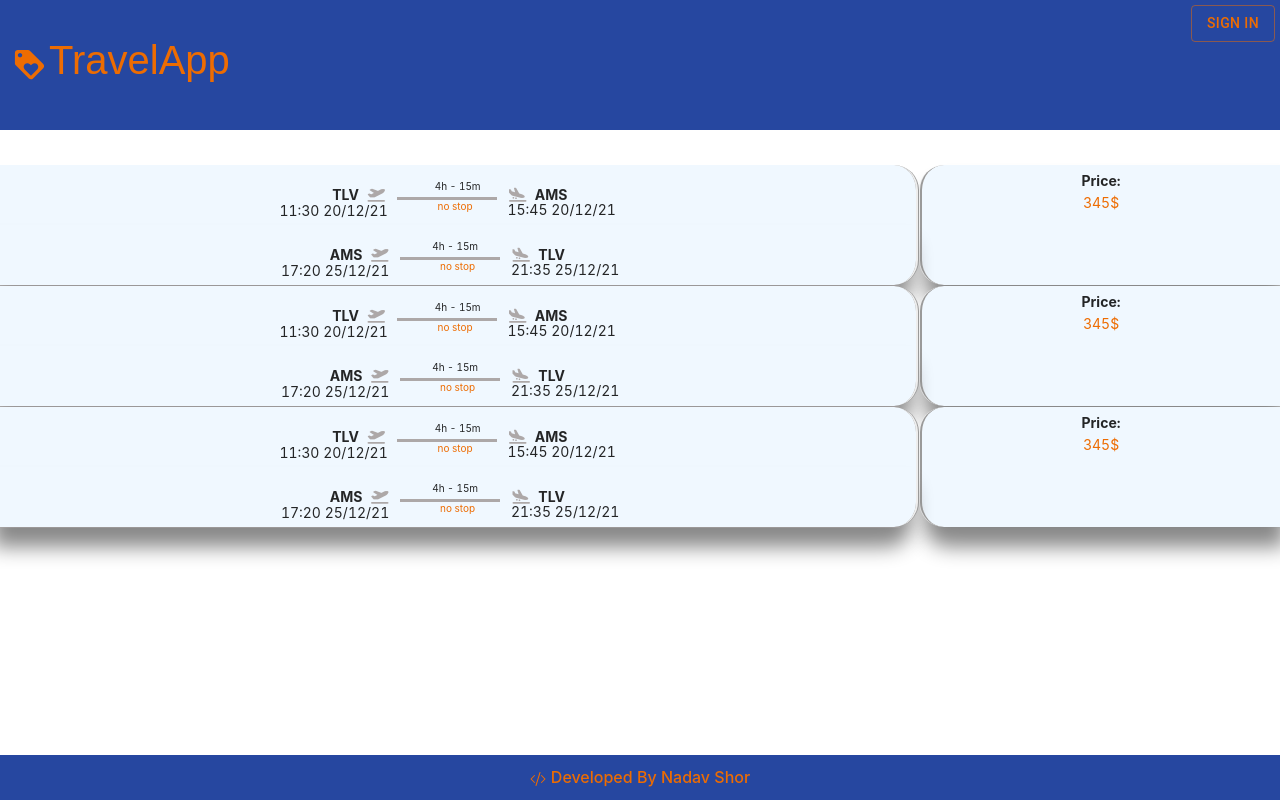
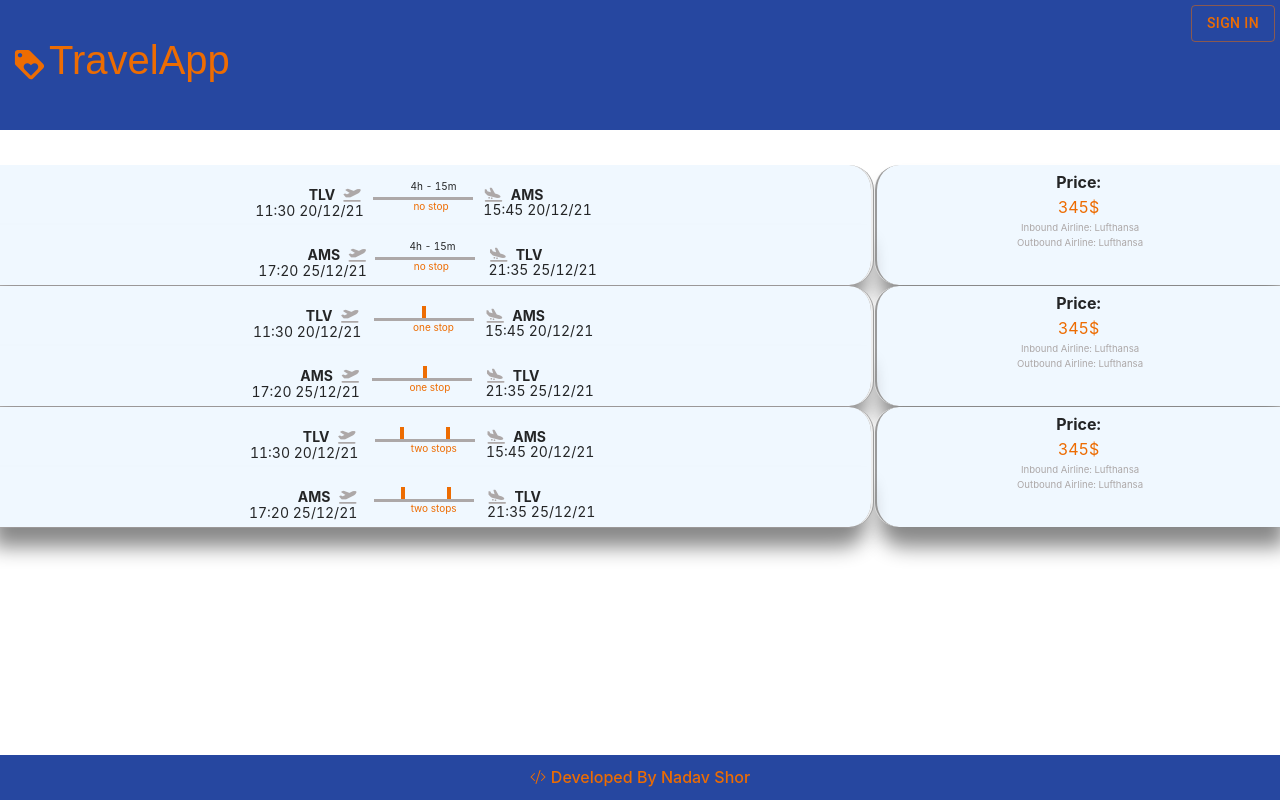
Before and after one commit to Nadav6910/TravelApp, a React (Create React App) app: page / in a window 1280 px wide. Built offline with nearby package versions, Linux system fonts and the light colour scheme; a web font is replaced by a local one.

Commit message:
added an info window for flight stops and fixed some bugs

```diff
--- a/src/pages/homepage.js
+++ b/src/pages/homepage.js
@@ -12,6 +12,11 @@ function Homepage() {
 
     const [searchWidowOpen, SetSearchWidowOpen] = useState(false)
     const [flightOffersData, SetFlightOffersData] = useState([])
+    const [infoWindowOpen, setInfoWindowOpen] = useState(false)
+    const [arrival, setArrival] = useState('')
+    const [departure, setDeparture] = useState('')
+    const [airport, setAirport] = useState('')
+    const [airline, setAirline] = useState('')
     const [NumberOfAdults, SetNumberOfAdults] = useState(2)
     // const [NumberOfChildren, SetNumberOfChildren] = useState(0)
     const [AgeOfChildArray, SetAgeOfChildArray] = useState([])
@@ -56,6 +61,62 @@ function Homepage() {
       })
     }
 
+    function OpenInfoWindow(e){
+      if (e.currentTarget.parentNode.querySelector('.vl2')){
+        if (e.currentTarget.className === 'vl'){
+          let arrival = e.currentTarget.parentNode.querySelector('.first-stop').querySelector('.arrival').textContent
+          let departure = e.currentTarget.parentNode.querySelector('.first-stop').querySelector('.departure').textContent
+          let airport = e.currentTarget.parentNode.querySelector('.first-stop').querySelector('.airport').textContent
+          let airline = e.currentTarget.parentNode.querySelector('.first-stop').querySelector('.airline').textContent
+
+          setArrival(arrival)
+          setDeparture(departure)
+          setAirport(airport)
+          setAirline(airline)
+        }
+        if (e.currentTarget.className === 'vl2'){
+          let arrival = e.currentTarget.parentNode.querySelector('.second-stop').querySelector('.arrival').textContent
+          let departure = e.currentTarget.parentNode.querySelector('.second-stop').querySelector('.departure').textContent
+          let airport = e.currentTarget.parentNode.querySelector('.second-stop').querySelector('.airport').textContent
+          let airline = e.currentTarget.parentNode.querySelector('.second-stop').querySelector('.airline').textContent
+
+          setArrival(arrival)
+          setDeparture(departure)
+          setAirport(airport)
+          setAirline(airline)
+        }
+
+      } else {
+        let arrival = e.currentTarget.parentNode.querySelector('.arrival').textContent
+        let departure = e.currentTarget.parentNode.querySelector('.departure').textContent
+        let airport = e.currentTarget.parentNode.querySelector('.airport').textContent
+        let airline = e.currentTarget.parentNode.querySelector('.airline').textContent
+
+        setArrival(arrival)
+        setDeparture(departure)
+        setAirport(airport)
+        setAirline(airline)
+      }
+
+      setInfoWindowOpen(true)
+      document.querySelector("body").classList.remove("unblurred-body")
+      document.querySelector("body").classList.add("app-body")
+    }
+
+    function CloseInfoWindow(){
+      setInfoWindowOpen(false)
+      document.querySelector("body").classList.remove("app.body")
+      document.querySelector("body").classList.add("unblurred-body")
+    }
+
+    // const oldDate = new Date("2021-04-28T13:17:31")
+    // const newDate = new Date("2021-04-29T17:09:07")
+    // const msToTime = (ms) => ({
+    //   hours: Math.trunc(ms/3600000),
+    //   minutes: Math.trunc((ms/3600000 - Math.trunc(ms/3600000))*60) + ((ms/3600000 - Math.trunc(ms/3600000))*60 % 1 !== 0 ? 1 : 0)
+    // })
+    // console.log(msToTime(Math.abs(newDate-oldDate)))
+
     return (
 
         <div className="homepage">
@@ -83,41 +144,18 @@ function Homepage() {
           </div> :
 
           <div className="offers-container">
+            <div className="info-window" style={{display: !infoWindowOpen && 'none'}}>
+                <p className="arrival-header">Arrival:<span className="arrival-info">{arrival}</span></p>
+                <p className="departure-header">Departure:<span className="departure-info">{departure}</span></p>
+                <p className="airport-header">Airport:<span className="airport-info">{airport}</span></p>
+                <p className="airline-header">Airline:<span className="airline-info">{airline}</span></p>
+            </div>
+
             {/* {flightOffersData.slice(0, 3).map(offer => {
               return <div className="flight-offer">
 
               </div>
             })} */}
-            <div className="flight-offer">
-                <div className="first-flight-container">
-                  <span className="time-origin">11:30 20/12/21</span>
-                  <span className="IATA-code-origin">TLV</span>
-                  <i className="fas fa-plane-departure"></i>
-                  <hr className="flight-line" style={{height: '3px'}}/>
-                  <i className="fas fa-plane-arrival"></i>
-                  <span className="time-destenation">15:45 20/12/21</span>
-                  <span className="IATA-code-destenation">AMS</span>
-                  <span className="flight-stops">no stop</span>
-                  <span className="flight-time">4h - 15m</span>
-                </div>
-                <div className="return-flight-container">
-                  <span className="time-origin">17:20 25/12/21</span>
-                  <span className="IATA-code-origin">AMS</span>
-                  <i className="fas fa-plane-departure"></i>
-                  <hr className="flight-line" style={{height: '3px'}}/>
-                  <i className="fas fa-plane-arrival"></i>
-                  <span className="time-destenation">21:35 25/12/21</span>
-                  <span className="IATA-code-destenation">TLV</span>
-                  <span className="flight-stops">no stop</span>
-                  <span className="flight-time">4h - 15m</span>
-                </div>
-                <div className="price-and-airline-container">
-                  <p className="price-header">Price:</p>
-                  <p className="price-number">345$</p>
-                </div>
-                <hr className="offer-devider"/>
-                <hr className="offer-devider-second"/>
-            </div>
 
             <div className="flight-offer">
                 <div className="first-flight-container">
@@ -145,37 +183,112 @@ function Homepage() {
                 <div className="price-and-airline-container">
                   <p className="price-header">Price:</p>
                   <p className="price-number">345$</p>
+                  <p className="inbound-airline">Inbound Airline: Lufthansa</p>
+                  <p className="outbound-airline">Outbound Airline: Lufthansa</p>
                 </div>
                 <hr className="offer-devider"/>
                 <hr className="offer-devider-second"/>
             </div>
 
             <div className="flight-offer">
-                <div className="first-flight-container">
+                <div div className="first-flight-container one-stop">
+                  <div style={{display: 'none'}}>
+                    <p className="arrival">123 </p>
+                    <p className="departure">123</p>
+                    <p className="airport">123</p>
+                    <p className="airline">123</p>
+                  </div>
                   <span className="time-origin">11:30 20/12/21</span>
                   <span className="IATA-code-origin">TLV</span>
                   <i className="fas fa-plane-departure"></i>
+                  <div className="vl" onMouseEnter={OpenInfoWindow} onMouseLeave={CloseInfoWindow}></div>
                   <hr className="flight-line" style={{height: '3px'}}/>
                   <i className="fas fa-plane-arrival"></i>
                   <span className="time-destenation">15:45 20/12/21</span>
                   <span className="IATA-code-destenation">AMS</span>
-                  <span className="flight-stops">no stop</span>
-                  <span className="flight-time">4h - 15m</span>
+                  <span className="flight-stops">one stop</span>
                 </div>
-                <div className="return-flight-container">
+                <div className="return-flight-container one-stop">
+                  <div style={{display: 'none'}}>
+                    <p className="arrival">abs </p>
+                    <p className="departure">abs</p>
+                    <p className="airport">abs</p>
+                    <p className="airline">abs</p>
+                  </div>
                   <span className="time-origin">17:20 25/12/21</span>
                   <span className="IATA-code-origin">AMS</span>
                   <i className="fas fa-plane-departure"></i>
+                  <div className="vl" onMouseEnter={OpenInfoWindow} onMouseLeave={CloseInfoWindow}></div>
                   <hr className="flight-line" style={{height: '3px'}}/>
                   <i className="fas fa-plane-arrival"></i>
                   <span className="time-destenation">21:35 25/12/21</span>
                   <span className="IATA-code-destenation">TLV</span>
-                  <span className="flight-stops">no stop</span>
-                  <span className="flight-time">4h - 15m</span>
+                  <span className="flight-stops">one stop</span>
                 </div>
                 <div className="price-and-airline-container">
                   <p className="price-header">Price:</p>
                   <p className="price-number">345$</p>
+                  <p className="inbound-airline">Inbound Airline: Lufthansa</p>
+                  <p className="outbound-airline">Outbound Airline: Lufthansa</p>
+                </div>
+                <hr className="offer-devider"/>
+                <hr className="offer-devider-second"/>
+            </div>
+
+            <div className="flight-offer">
+                <div className="first-flight-container two-stops">
+                  <div className="first-stop" style={{display: 'none'}}>
+                    <p className="arrival">tbs </p>
+                    <p className="departure">tbs</p>
+                    <p className="airport">tbs</p>
+                    <p className="airline">tbs</p>
+                  </div>
+                  <div className="second-stop" style={{display: 'none'}}>
+                    <p className="arrival">456 </p>
+                    <p className="departure">456</p>
+                    <p className="airport">456</p>
+                    <p className="airline">456</p>
+                  </div>
+                  <span className="time-origin">11:30 20/12/21</span>
+                  <span className="IATA-code-origin">TLV</span>
+                  <i className="fas fa-plane-departure"></i>
+                  <div className="vl" onMouseEnter={OpenInfoWindow} onMouseLeave={CloseInfoWindow}></div>
+                  <div className="vl2" onMouseEnter={OpenInfoWindow} onMouseLeave={CloseInfoWindow}></div>
+                  <hr className="flight-line" style={{height: '3px'}}/>
+                  <i className="fas fa-plane-arrival"></i>
+                  <span className="time-destenation">15:45 20/12/21</span>
+                  <span className="IATA-code-destenation">AMS</span>
+                  <span className="flight-stops">two stops</span>
+                </div>
+                <div className="return-flight-container two-stops">
+                  <div className="first-stop" style={{display: 'none'}}>
+                      <p className="arrival">ssh </p>
+                      <p className="departure">ssh</p>
+                      <p className="airport">ssh</p>
+                      <p className="airline">ssh</p>
+                    </div>
+                    <div className="second-stop" style={{display: 'none'}}>
+                      <p className="arrival">999 </p>
+                      <p className="departure">999</p>
+                      <p className="airport">999</p>
+                      <p className="airline">999</p>
+                  </div>
+                  <span className="time-origin">17:20 25/12/21</span>
+                  <span className="IATA-code-origin">AMS</span>
+                  <i className="fas fa-plane-departure"></i>
+                  <div className="vl" onMouseEnter={OpenInfoWindow} onMouseLeave={CloseInfoWindow}></div>
+                  <div className="vl2" onMouseEnter={OpenInfoWindow} onMouseLeave={CloseInfoWindow}></div>
+                  <hr className="flight-line" style={{height: '3px'}}/>
+                  <i className="fas fa-plane-arrival"></i>
+                  <span className="time-destenation">21:35 25/12/21</span>
+                  <span className="IATA-code-destenation">TLV</span>
+                  <span className="flight-stops">two stops</span>
+                </div>
+                <div className="price-and-airline-container">
+                  <p className="price-header">Price:</p>
+                  <p className="price-number">345$</p>
+                  <p className="inbound-airline">Inbound Airline: Lufthansa</p>
+                  <p className="outbound-airline">Outbound Airline: Lufthansa</p>
                 </div>
                 <hr className="offer-devider"/>
                 <hr className="offer-devider-second"/>
--- a/src/styling/footer.css
+++ b/src/styling/footer.css
@@ -19,6 +19,10 @@
     margin-top: 12px;
 }
 
+.name-and-icon-container > svg{
+    margin-bottom: 0.23rem;
+}
+
 .bi {
     color: #ED6C02;
 }
--- a/src/styling/homepage.css
+++ b/src/styling/homepage.css
@@ -1,4 +1,12 @@
 @import url('https://fonts.googleapis.com/css2?family=Source+Sans+Pro:wght@600&display=swap');
+
+.app-body > #root > .app > .homepage > .offers-container > .flight-offer > *:not(.info-window) {
+    filter: blur(2px);
+  }
+
+.unblurred-body > #root > .app > .homepage > .offers-container > .flight-offer > *:not(.info-window) {
+    filter: none;
+}
 
 i {
     color: #ada8a8;
@@ -62,7 +70,7 @@ hr {
 .first-flight-container{
     position: relative;
     height: 60px;
-    padding-left: 65px;
+    padding-left: 62px;
     background-color: aliceblue;
     border-top-right-radius: 25px;
     grid-column: 1/3;
@@ -81,12 +89,102 @@ hr {
     box-shadow: -7px 20px 20px 0px #888888;
 }
 
+.first-flight-container.one-stop{
+    padding-left: 21px;
+}
+
+.first-flight-container.two-stops{
+    padding-left: 24px;
+}
+
+.return-flight-container.two-stops{
+    padding-left: 14px;
+}
+
+.return-flight-container.one-stop{
+    padding-left: 10px;
+}
+
 .first-flight-container > .time-origin{
     left: 47px;
 }
 
+.first-flight-container.one-stop > .vl{
+    border-left: 4px solid #ED6C02;
+    height: 15px;
+    position: relative;
+    display: inline-block;
+    left: 4rem;
+    cursor: pointer;
+}
+
+.return-flight-container.one-stop > .vl{
+    border-left: 4px solid #ED6C02;
+    height: 15px;
+    position: relative;
+    display: inline-block;
+    left: 4rem;
+    cursor: pointer;
+}
+
+.first-flight-container.two-stops > .vl{
+    border-left: 4px solid #ED6C02;
+    height: 15px;
+    position: relative;
+    display: inline-block;
+    left: 2.8rem;
+    cursor: pointer;
+}
+
+.first-flight-container.two-stops > .vl2{
+    border-left: 4px solid #ED6C02;
+    height: 15px;
+    position: relative;
+    display: inline-block;
+    left: 5.4rem;
+    cursor: pointer;
+}
+
+.return-flight-container.two-stops > .vl{
+    border-left: 4px solid #ED6C02;
+    height: 15px;
+    position: relative;
+    display: inline-block;
+    left: 2.8rem;
+    cursor: pointer;
+}
+
+.return-flight-container.two-stops > .vl2{
+    border-left: 4px solid #ED6C02;
+    height: 15px;
+    position: relative;
+    display: inline-block;
+    left: 5.4rem;
+    cursor: pointer;
+}
+
+.first-flight-container.one-stop > .flight-stops{
+    right: 232px;
+}
+
+.first-flight-container.two-stops > .flight-stops{
+    right: 14.7rem;
+}
+
+.return-flight-container.two-stops > .flight-stops{
+    right: 14.4rem;
+}
+
+.return-flight-container.one-stop > .flight-stops{
+    right: 14.38rem;
+}
+
 .return-flight-container > .flight-stops{
-    right: 225px;
+    right: 14.29rem
+}
+
+.return-flight-container > .flight-line{
+    right: 0.18rem;
 }
 
 .flight-line{
@@ -173,9 +271,53 @@ hr {
     margin: 0;
     margin-top: 5px;
     font-weight: bold;
+    font-size: 1rem;
 }
 
 .price-number{
     margin: 0;
     color: #ED6C02;
+    font-size: 1rem;
 }
+
+.inbound-airline{
+    font-size: 0.6rem;
+    margin-left: 0.2rem;
+    margin-bottom: 0;
+    color: #ada8a8;
+}
+
+.outbound-airline{
+    font-size: 0.6rem;
+    margin-left: 0.2rem;
+    margin-bottom: 0;
+    color: #ada8a8;
+}
+
+.info-window{
+    position: fixed;
+    display: inline-block;
+    z-index: 1;
+    width: 15rem;
+    height: 15rem;
+    padding: 0.8rem;
+    margin: auto;
+    top: 0;
+    right: 0;
+    bottom: 0;
+    left: 0;
+    border-radius: 10px;
+    box-shadow: inset 0 0 2000px rgba(255, 255, 255, .5);
+    backdrop-filter: blur(5px);
+    background-color: rgb(206, 197, 199);
+}
+
+.arrival-header, .departure-header, .airport-header, .airline-header{
+    color: #ada8a8;
+    font-weight: bolder;
+}
+
+.arrival-info, .departure-info, .airport-info, .airline-info{
+    color:#837a7a;
+    display: block;
+}
--- a/src/styling/searchinput.css
+++ b/src/styling/searchinput.css
@@ -23,6 +23,7 @@
     overflow: hidden;
     white-space: nowrap;
     margin-right: -2.2rem;
+    margin-left: -0.02rem;
     border: 1px solid #d9d9d9;
     border-radius: 2px;
     background: #fff;
```
Also changed, not shown: src/styling/clientnumberinput.css (+6 -3 lines).
